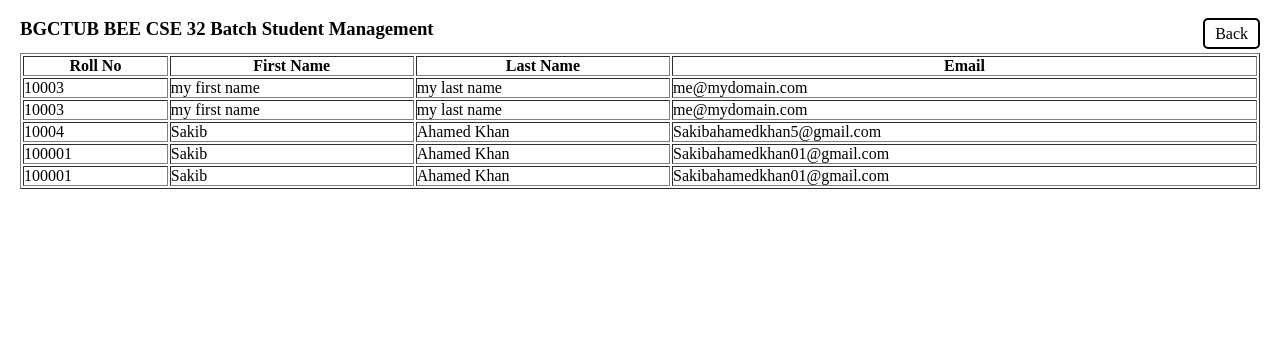
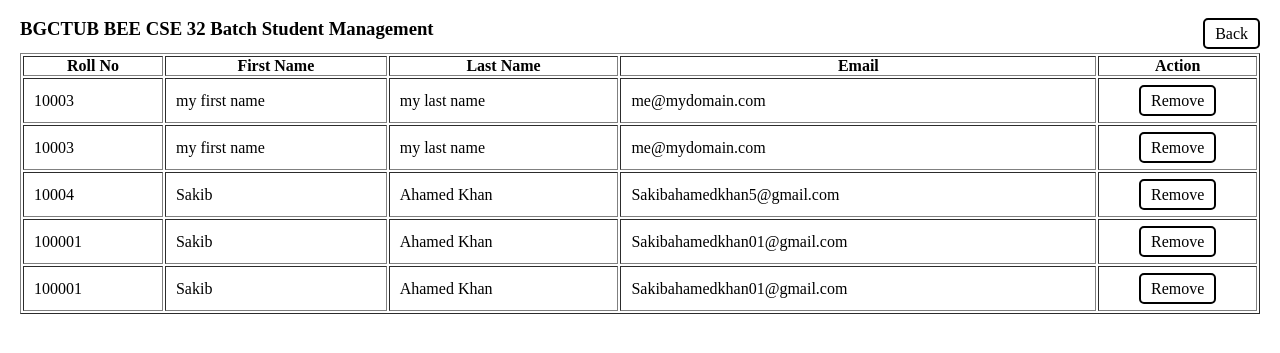
Before and after one commit to SakibAhamedKhan/MyClassRoom-Django-MVT, a Django app: template classroom/templates/classroom/teacher/manageStudent.html in a window 1280 px wide. Shown: the part 50-403 px from the top of the page. Run offline with Django 5.2, Linux system fonts and the light colour scheme; the template is opened without the code that fills it: values that come from a table or form of the project are taken from there, others are empty; data comes from the database, SQL or seed files in the repository; both versions use the stored data as it was after the commit.

Commit message:
remove student added

```diff
--- a/classroom/models.py
+++ b/classroom/models.py
@@ -17,7 +17,7 @@ class ClassRoomJoined(models.Model):
     joined_date = models.DateTimeField(auto_now_add=True)
 
     def __str__(self):
-        return self.classroom.classroom_name
+        return f"{self.classroom.classroom_name} | {self.user.username} | {self.user.first_name}, {self.user.last_name}"
 
 class ClassRoomPost(models.Model):
     user = models.ForeignKey(User, related_name='classRP', on_delete=models.CASCADE)
--- a/classroom/templates/classroom/teacher/manageStudent.html
+++ b/classroom/templates/classroom/teacher/manageStudent.html
@@ -17,6 +17,9 @@
         cursor: pointer;
         border-radius: 5px;
       }
+      .left-space{
+        padding: 10px;
+      }
 </style>
 {% endblock %}
 
@@ -34,14 +37,16 @@
                 <th>First Name</th>
                 <th>Last Name</th>
                 <th>Email</th>
+                <th>Action</th>
             </tr>
 
             {% for data in classroom_joined %}
-                <tr>
-                    <td>{{data.user.info.roll_no}}</td>
-                    <td>{{data.user.first_name}}</td>
-                    <td>{{data.user.last_name}}</td>
-                    <td>{{data.user.email}}</td>
+                <tr style="height: 45px;">
+                    <td class="left-space">{{data.user.info.roll_no}}</td>
+                    <td class="left-space">{{data.user.first_name}}</td>
+                    <td class="left-space">{{data.user.last_name}}</td>
+                    <td class="left-space">{{data.user.email}}</td>
+                    <td style="text-align:center;"><a href="{% url 'classroompage/managestudent/remove' data.id room_data.id %}" class="btn" style="list-style: none; text-decoration: none; color: black;">Remove</a></td>
                 </tr>
             {% endfor %}
         </table>
--- a/classroom/urls.py
+++ b/classroom/urls.py
@@ -6,5 +6,6 @@ urlpatterns = [
     path('classroompage/addpost/<int:classRoomId>', views.classRoomAddPost,name='classRoomPage/addpost' ),
     path('classroompage/updateclassroom/<int:classRoomId>', views.updateClassRoom,name='classRoomPage/updateclassroom' ),
     path('classroompage/managestudent/<int:classRoomId>', views.manageClassRoomStudent,name='classroompage/managestudent/' ),
+    path('classroompage/managestudent/remove/<int:id>/<int:classRoomId>', views.removeStudentFromRoom,name='classroompage/managestudent/remove' ),
 
 ]
--- a/core/views.py
+++ b/core/views.py
@@ -1,5 +1,5 @@
 from django.shortcuts import render, redirect
-from classroom.models import ClassRoom
+from classroom.models import ClassRoom, ClassRoomJoined
 # Create your views here.
 
 def index(request):
```
Also changed, not shown: classroom/views.py (+15 -0 lines), db.sqlite3.
